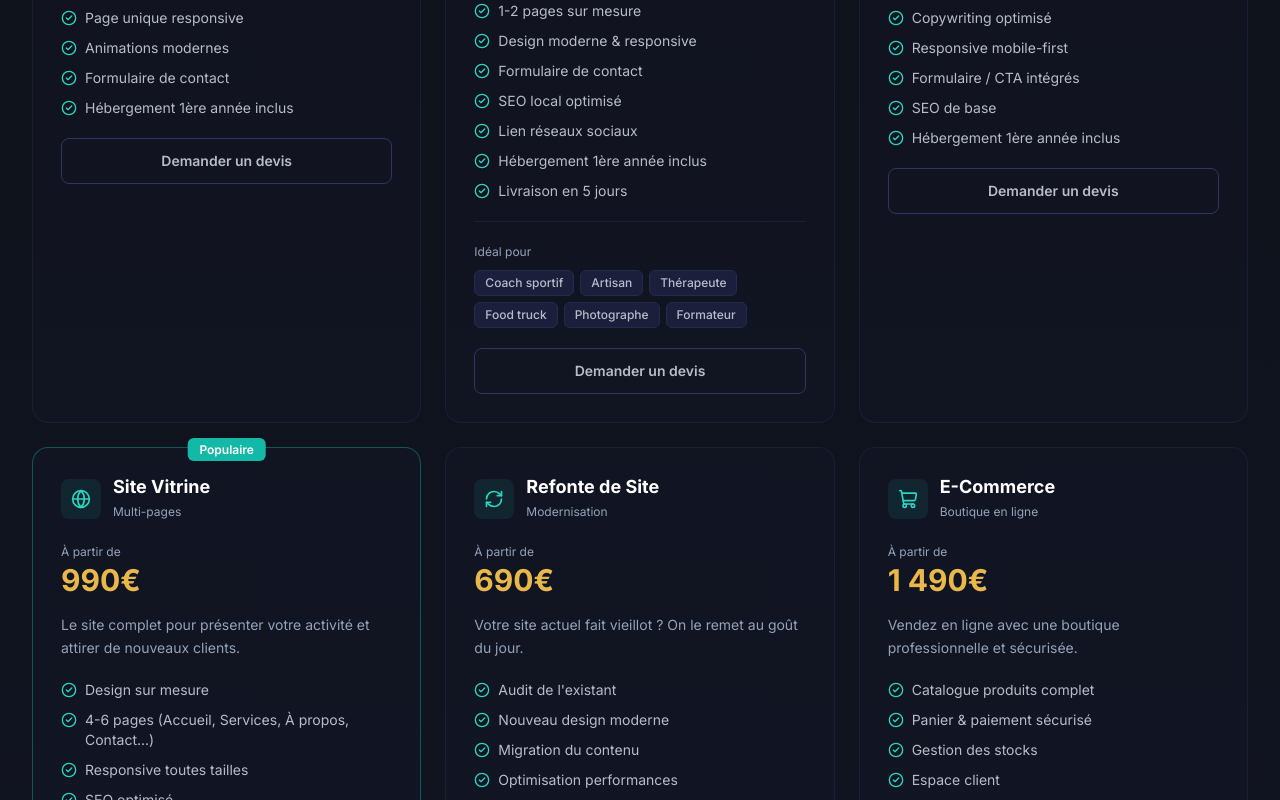
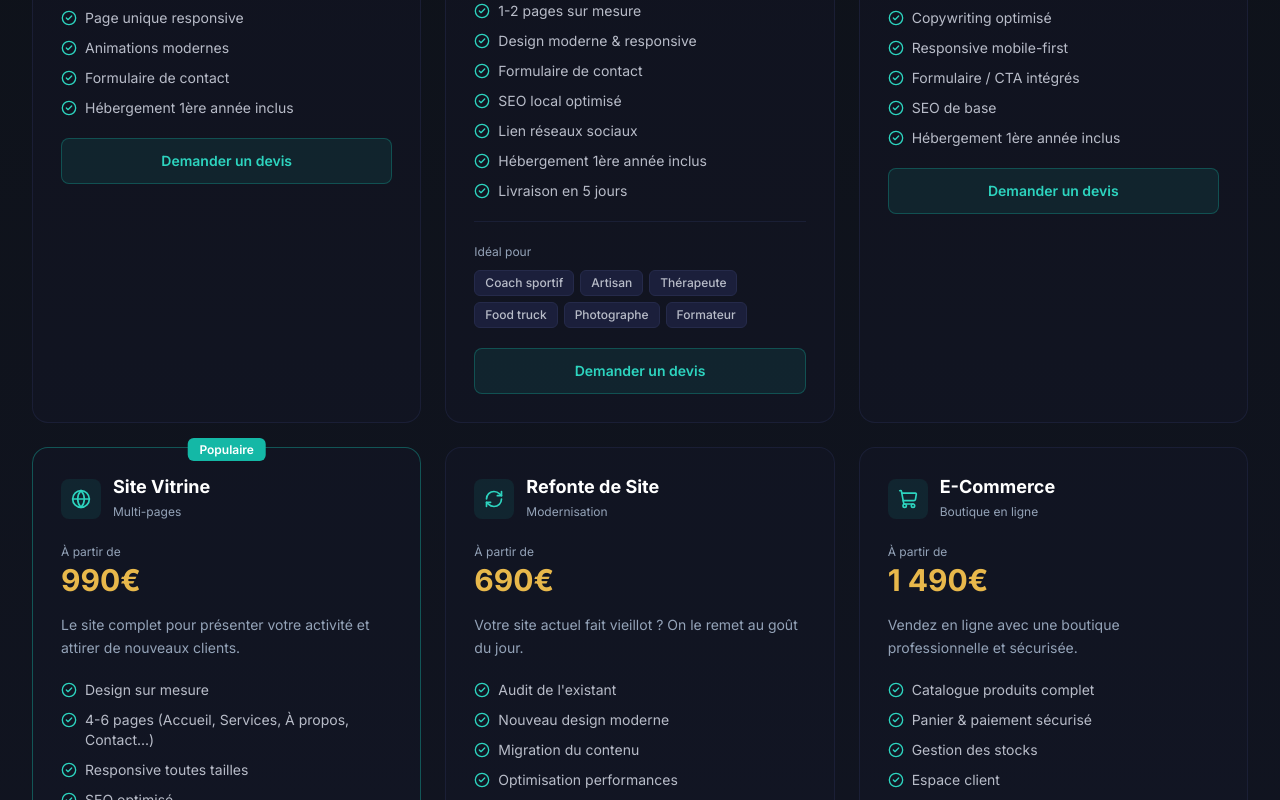
Before and after one commit to gilles-rusz/webrgest-site, a Next.js app: page / in a window 1280 px wide. Shown: the part 4880-5680 px from the top of the page. Built offline with nearby package versions, Linux system fonts and the light colour scheme.

Commit message:
Uniformiser les boutons 'Demander un devis' sur toutes les cartes tarifs
Co-Authored-By: gilles-dev <bnvc.x@outlook.com>

```diff
--- a/src/components/Pricing.tsx
+++ b/src/components/Pricing.tsx
@@ -266,11 +266,7 @@ export default function Pricing() {
 
                 <a
                   href="#contact"
-                  className={`block text-center py-3 rounded-lg font-semibold text-sm transition-colors duration-200 ${
-                    isPopular
-                      ? "bg-teal-500 text-white hover:bg-teal-400"
-                      : "border border-navy-600 text-slate-300 hover:border-teal-500/30 hover:text-teal-400"
-                  }`}
+                  className="block text-center py-3 rounded-lg font-semibold text-sm transition-colors duration-200 bg-teal-500/10 border border-teal-500/30 text-teal-400 hover:bg-teal-500 hover:text-white"
                 >
                   Demander un devis
                 </a>
```
